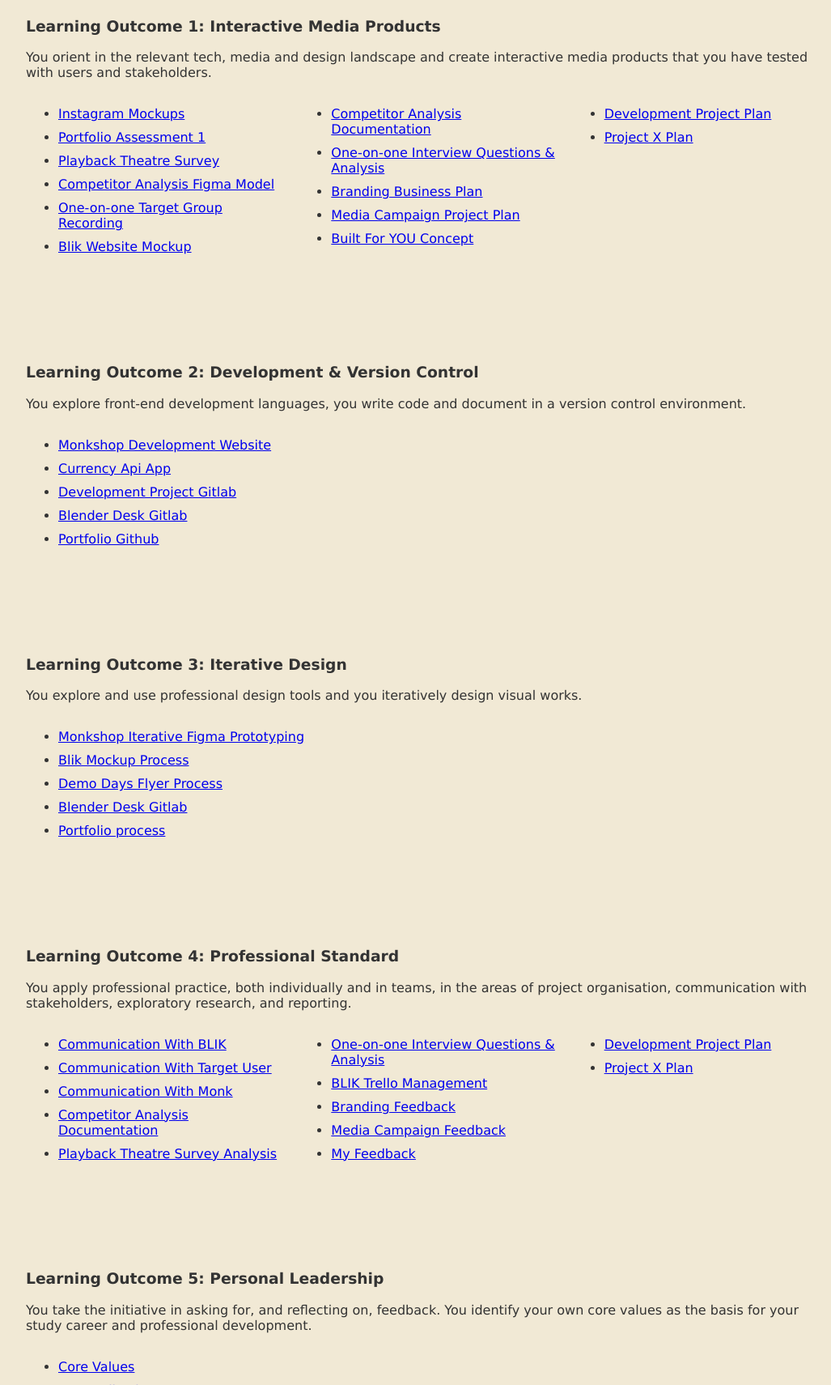
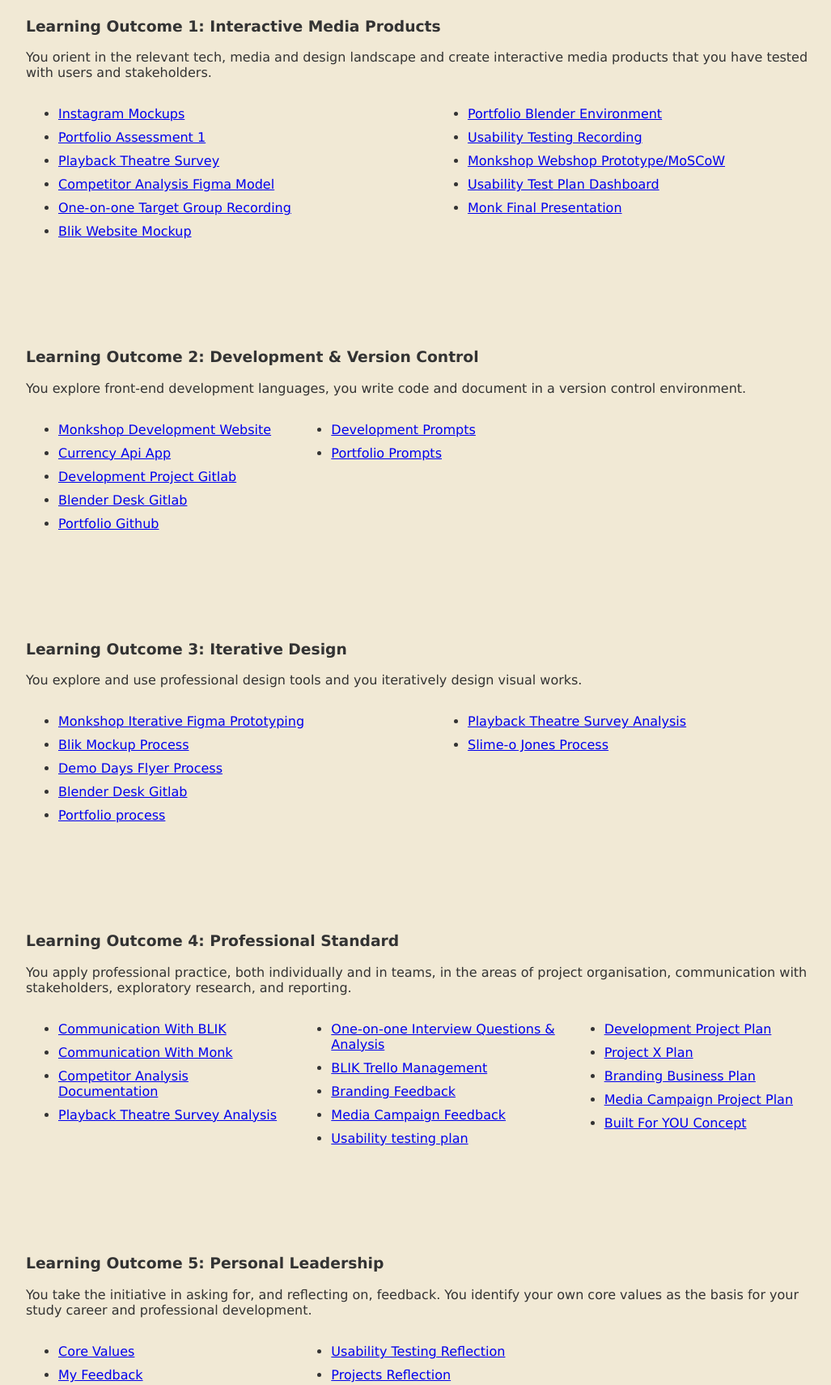
Before and after one commit to yoshgk/portfolio24-25, a website built with Vite: page learningoutcomes.html in a window 1280 px wide. Shown: the part 113-1823 px from the top of the page at 81% size, without its empty margins (112-1139 px from the left). Built offline with nearby package versions, Linux system fonts and the light colour scheme.

Commit message:
learning outcomes inserted

```diff
--- a/learningoutcomes.html
+++ b/learningoutcomes.html
@@ -29,15 +29,11 @@
                             <li><a href="https://www.figma.com/design/o3Tj8T15egutmFD4wK1cmK/Blik-Website?node-id=0-1&t=1O5H63Q89MEkUJES-1" target="_blank">Blik Website Mockup</a></li>
                         </ul>
                         <ul>
-                            <li><a href="source/branding/Theater Competitor Analysis.pdf" target="_blank">Competitor Analysis Documentation</a></li>
-                            <li><a href="source/branding/Interview Questions.pdf" target="_blank">One-on-one Interview Questions & Analysis</a></li>
-                            <li><a href="source/branding/Business plan.pdf" target="_blank">Branding Business Plan</a></li>
-                            <li><a href="source/marketing/Media campaign project plan.pdf" target="_blank">Media Campaign Project Plan</a></li>
-                            <li><a href="source/marketing/Built For Nature Concept.pdf" target="_blank">Built For YOU Concept</a></li>
-                        </ul>
-                        <ul>
-                            <li><a href="source/development/Development Project Plan.pdf" target="_blank">Development Project Plan</a></li>
-                            <li><a href="source/ProjectX/ProjectXPlan v2.pdf" target="_blank">Project X Plan</a></li>
+                            <li><a href="https://i488350.hera.fontysict.net" target="_blank">Portfolio Blender Environment</a></li>
+                            <li><a href="https://drive.google.com/file/d/1xVZ-08ce3aBUBG4EIX0MPmVwX7k1CLD-/view?usp=sharing" target="_blank">Usability Testing Recording</a></li>
+                            <li><a href="https://www.figma.com/design/sJ8cfo9aULqZw023ICiM3J/MONK-webshop?node-id=0-1&t=2XbE5xmh06l7GJTQ-1" target="_blank">Monkshop Webshop Prototype/MoSCoW</a></li>
+                            <li><a href="https://www.figma.com/design/KuesgUe3Pqf7CV8Un1CdtK/Usability-Test?t=QLQQEKH5lPIkbYlg-1" target="_blank">Usability Test Plan Dashboard</a></li>
+                            <li><a href="source/Monk Final Presentation.pdf" target="_blank">Monk Final Presentation</a></li>
                         </ul>
                     </div>
                 </div>
@@ -54,6 +50,8 @@
                             <li><a href="https://github.com/yoshgk/portfolio24-25/tree/main" target="_blank">Portfolio Github</a></li>
                         </ul>
                         <ul>
+                            <li><a href="source/Development process and prompts.pdf" target="_blank">Development Prompts</a></li>
+                            <li><a href="source/Portfolio code prompts.pdf" target="_blank">Portfolio Prompts</a></li>
                         </ul>
                         <ul></ul>
                     </div>
@@ -70,14 +68,11 @@
                             <li><a href="https://git.fhict.nl/I488350/studio" target="_blank">Blender Desk Gitlab</a></li>
                             <li><a href="source/Portfolio process.pdf" target="_blank">Portfolio process</a></li>
                         </ul>
+                        <ul>
+                            <li><a href="source/branding/Survey analysis.pdf" target="_blank">Playback Theatre Survey Analysis</a></li>
+                            <li><a href="source/Slime-o Process.pdf" target="_blank">Slime-o Jones Process</a></li>
+                        </ul>
                         <!-- <ul>
-                            <li><a href="#">Link 6</a></li>
-                            <li><a href="#">Link 7</a></li>
-                            <li><a href="#">Link 8</a></li>
-                            <li><a href="#">Link 9</a></li>
-                            <li><a href="#">Link 10</a></li>
-                        </ul>
-                        <ul>
                             <li><a href="#">Link 11</a></li>
                         </ul> -->
                     </div>
@@ -89,7 +84,6 @@
                     <div class="lo-container">
                         <ul>
                             <li><a href="source/branding/BLIK communication.pdf" target="_blank">Communication With BLIK</a></li>
-                            <li><a href="source/branding/target audience interview.pdf" target="_blank">Communication With Target User</a></li>
                             <li><a href="source/marketing/Monk Interview.pdf" target="_blank">Communication With Monk</a></li>
                             <li><a href="source/branding/Theater Competitor Analysis.pdf" target="_blank">Competitor Analysis Documentation</a></li>
                             <li><a href="source/branding/Survey analysis.pdf" target="_blank">Playback Theatre Survey Analysis</a></li>
@@ -99,11 +93,14 @@
                             <li><a href="https://trello.com/b/vfZIB2iY/blik-theater-group" target="_blank">BLIK Trello Management</a></li>
                             <li><a href="source/branding/branding group feedback.pdf" target="_blank">Branding Feedback</a></li>
                             <li><a href="source/marketing/media group feedback.pdf" target="_blank">Media Campaign Feedback</a></li>
-                            <li><a href="source/indv feedback.pdf" target="_blank">My Feedback</a></li>
+                            <li><a href="source/UserTestingPlan.pdf" target="_blank">Usability testing plan</a></li>
                         </ul>
                         <ul>
                             <li><a href="source/development/Development Project Plan.pdf" target="_blank">Development Project Plan</a></li>
                             <li><a href="source/ProjectX/ProjectXPlan v2.pdf" target="_blank">Project X Plan</a></li>
+                            <li><a href="source/branding/Business plan.pdf" target="_blank">Branding Business Plan</a></li>
+                            <li><a href="source/marketing/Media campaign project plan.pdf" target="_blank">Media Campaign Project Plan</a></li>
+                            <li><a href="source/marketing/Built For Nature Concept.pdf" target="_blank">Built For YOU Concept</a></li>
                         </ul>
                     </div>
                 </div>
@@ -116,10 +113,14 @@
                             <li><a href="source/LO5 core values.pdf" target="_blank">Core Values</a></li>
                             <li><a href="source/indv feedback.pdf" target="_blank">My Feedback</a></li>
                             <li><a href="source/presentation practice feedback.pdf" target="_blank">Duo Presentation Feedback</a></li>
-                            <li><a href="source/timeline.pdf">Timeline Pitch</a></li>
+                            <li><a href="source/timeline.pdf" target="_blank">Timeline Pitch</a></li>
                             <li><a href="source/future goals.pdf" target="_blank">Future Goals/Career Path</a></li>
                         </ul>
-                        <ul></ul>
+                        <ul>
+                            <li><a href="source/UserTestingPlan.pdf" target="_blank">Usability Testing Reflection</a></li>
+                            <li><a href="home.html">Projects Reflection</a></li>
+                            <li><a href="source/career day.pdf" target="_blank">Career Day</a></li>
+                        </ul>
                         <ul></ul>
                     </div>
                 </div>
```
Also changed, not shown: 8 other files.
